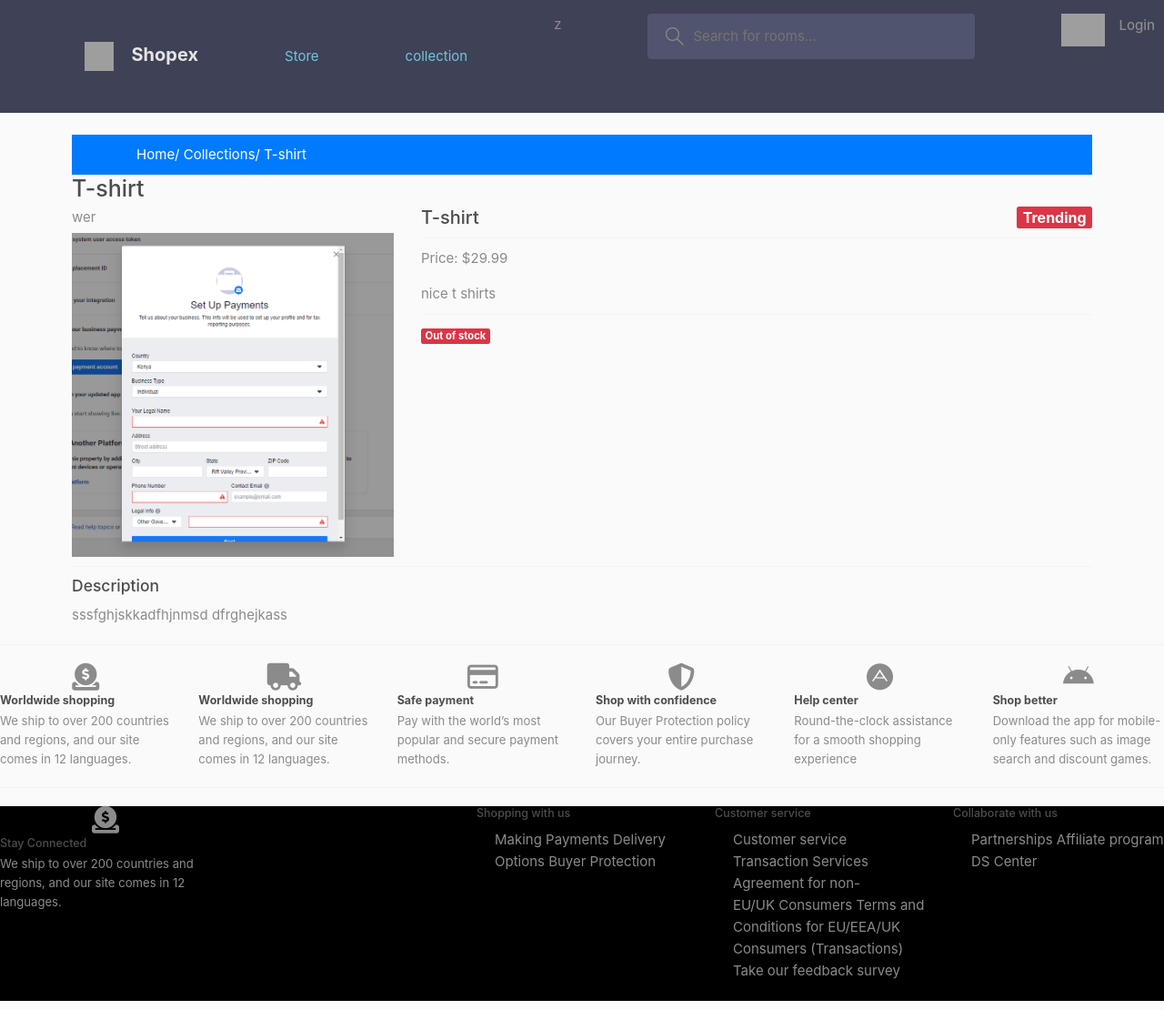
After one commit to KorirMoze/Django-ecommerce-platform, a Django app: a page that uses Ecommerce/store/templates/store/main.html in a window 1280 px wide; the page is wider, and only the part inside the window is pictured. The commit adds this page. Shown: that part at 91% size. Run offline with Django 4.2, Linux system fonts and the light colour scheme; data comes from the database, SQL or seed files in the repository; both versions use the stored data as it was after the commit; some libraries are stand-ins or nearby versions; grey boxes are pictures that could not be loaded.

Commit message:
changes on product display

```diff
--- a/Ecommerce/store/models.py
+++ b/Ecommerce/store/models.py
@@ -39,6 +39,7 @@ class Product(models.Model):
     slug = models.CharField(max_length=200,null=True,blank=False)
     name = models.CharField(max_length=200,null=True)
     price = models.DecimalField(max_digits=7,decimal_places=2 )
+    old_price =  models.DecimalField(max_digits=7,decimal_places=2,null=True,)
     small_descriptions = models.CharField(max_length=500,null=True,blank=False)
     descriptions = models.TextField(max_length=500,null=True,blank=False)
     digital = models.BooleanField(default=False,null=True,blank=False)
--- a/Ecommerce/store/templates/store/collection.html
+++ b/Ecommerce/store/templates/store/collection.html
@@ -9,7 +9,7 @@
 <div class="py-3 bg-primary">
     <div class="container">
         <a class="text-white" none; href="{% url 'store' %}" style=" text-decoration: none;">Home/</a>
-        <a class="text-white" href="{% url 'collection' %}" style=" text-decoration: none;">Collections</a>
+        <a class="text-white" href="#" style=" text-decoration: none;">Collections</a>
     </div>
 
 </div>
@@ -50,9 +50,8 @@
                     <div class="box-element product">
                         <h6><strong>{{ product.name }}</strong></h6>
                         <hr>
-
                         <button data-product="{{product.id}}" data-action="add" class="btn btn-outline-secondary add-btn update-cart">Add to Cart</button>
-                        <a class="btn btn-outline-success" href="#">View</a>
+                        <a class="btn btn-outline-success" href="{% url 'pView' product.slug %}">View</a>
                         <h4 style="display: inline-block; float: right"><strong>${{ product.price|floatformat:2 }}</strong></h4>
 
                     </div>
--- a/Ecommerce/store/templates/store/main.html
+++ b/Ecommerce/store/templates/store/main.html
@@ -74,7 +74,7 @@
 		  <a class="header__logo" href="{% url 'store' %}">Store <span class="sr-only">(current)</span></a>
 
 		  <a class="header__logo" href="{% url 'collection' %}">collection</a>
-
+	z
 
 		  <form class="header__search" method="GET" action="#">
 			<label>
--- /dev/null
+++ b/Ecommerce/store/templates/store/pView.html
@@ -0,0 +1,50 @@
+{% extends 'store/main.html' %}
+{% load static %}
+{% block content %}
+<div class="py-3 bg-primary">
+    <div class="container">
+        <a class="text-white" href="{% url 'store' %}" style=" text-decoration: none;">Home/</a>
+        <a class="text-white" href="{% url 'collection' %}" style=" text-decoration: none;">Collections/</a>
+
+        <a class="text-white" href="{#}" style=" text-decoration: none;">{{products.name}}</a>
+    </div>
+
+</div>
+<h1>{{products.name}}</h1>
+<div class="row">
+    <div class="col-md-4">
+        {% if products.tag %}
+            <label class="product-viewtag">{{products.tag}}</label>
+        {% endif %}
+        <img src="{{ products.imageURL }}" class="w-100" alt="image">
+    </div>
+    <div class="col-md-8">
+        <h2 class="mb-0">
+        {{products.name}}
+        {% if products.trending %}
+        <label style="font-size: 16px;" class="float-end badge bg-danger trending_tag">Trending</label>
+        {% endif %}
+        </h2>
+        <hr>
+        <label class="me-3"> Price: ${{products.price}}</label>
+        <p class="mt-3">
+            {{products.small_descriptions}}
+        </p>
+        <hr>
+        {% if products.quantity > 0 %}
+          <label class="badge bg-sucess">In stock</label>
+        {% else %}
+        <label class="badge bg-danger">Out of stock</label>
+        {% endif %}
+    </div>
+    <div class="col-md-12">
+        <hr>
+        <h3>Description</h3>
+        <p class="mt-3">
+            {{products.descriptions}}
+        </p>
+
+    </div>
+</div>
+
+{% endblock content %}
--- a/Ecommerce/store/urls.py
+++ b/Ecommerce/store/urls.py
@@ -5,12 +5,13 @@ from .import views
 urlpatterns = [
         #Leave as empty string for base url
 	path('', views.store, name="store"),
-	path('store/<str:slug>/', views.store, name="store"),
+	path('store/', views.store, name="store"),
 	path('cart/', views.cart, name="cart"),
 	path('checkout/', views.checkout, name="checkout"),
 	path('update_item/', views.updateItem, name="update_item"),
 	path('process_order/', views.processOrder, name="process_order"),
 	path('collection/', views.Collection, name="collection"),
 	path('collectionsView/<str:slug>/', views.collectionView,name="collectionsView"),
-	path('productView/<str:cate_slug>/<str:prod_slug>/',views.productView,name="productView")
+	path('productView/<str:cate_slug>/<str:prod_slug>/',views.productView,name="productView"),
+	path('pView/<str:cat_slug>/<pro_slug>/', views.PView, name="pView"),
 ]
--- a/Ecommerce/store/views.py
+++ b/Ecommerce/store/views.py
@@ -11,7 +11,14 @@ from .utils import cookieCart,cartData,guestOrder
 from django.contrib import messages
 
 # Create your views here.
+def store(request,):
 
+        data = cartData(request)
+        cartItems = data['cartItems']
+        category = Category.objects.filter(status=0)
+        products = Product.objects.all()
+        context = {'products':products,'cartItems':cartItems,'category':category,}
+        return render(request,'store/collection.html',context)
 
 
 def cart(request):
@@ -116,16 +123,6 @@ def collectionView(request,slug):
         messages.warning(request, 'no such category')
         return redirect('collections')
 
-def store(request):
-
-        data = cartData(request)
-        cartItems = data['cartItems']
-        category = Category.objects.filter(status=0)
-        products = Product.objects.all()
-        context = {'products':products,'cartItems':cartItems,'category':category,}
-        return render(request,'store/collection.html',context)
-
-
 def productView(request, cate_slug, prod_slug):
     if(Category.objects.filter(slug=cate_slug, status=0)):
         if(Product.objects.filter(slug=prod_slug,status=0)):
@@ -138,3 +135,17 @@ def productView(request, cate_slug, prod_slug):
         messages.error(request,'no such category')
         return redirect('collection')
     return render(request,'store/productview.html',context)
+
+
+def PView(request, cat_slug, pro_slug):
+    if(Category.objects.filter(slug=cat_slug, status=0)):
+        if(Product.objects.filter(slug=pro_slug,status=0)):
+            products=Product.objects.filter(slug=pro_slug,status=0).first()
+            context={'products':products}
+        else:
+            messages.error(request,'no such product')
+            return redirect('collection')
+    else:
+        messages.error(request,'no such category')
+        return redirect('collection')
+    return render(request,'store/pView.html',context)
```
Also changed, not shown: Ecommerce/db.sqlite3, Ecommerce/store/migrations/0009_product_old_price.py (added), Ecommerce/store/templates/store/trial.html (line endings or trailing spaces).
